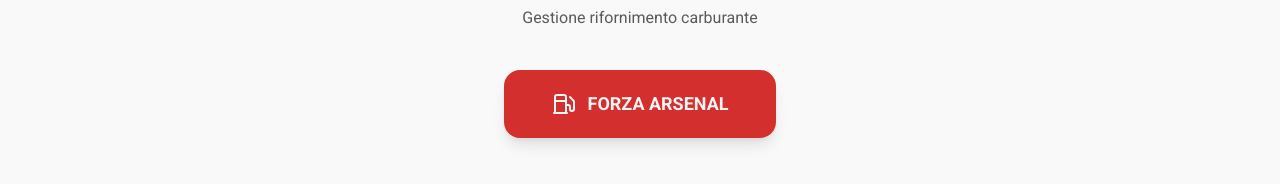
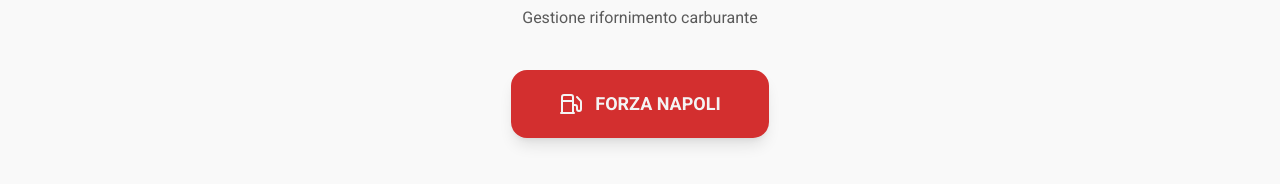
Before and after one commit to francescosaponaro/napolitrans, a Next.js app: page / in a window 1280 px wide. Shown: the part 380-564 px from the top of the page. Built offline with nearby package versions, Linux system fonts and the light colour scheme.

Commit message:
draft: change the button text to 'FORZA NAPOLI'

```diff
--- a/app/page.tsx
+++ b/app/page.tsx
@@ -89,7 +89,7 @@
                        hover:bg-[#B71C1C] hover:scale-105 active:scale-95"
           >
             <Fuel className="w-6 h-6" />
-            FORZA ARSENAL
+            FORZA NAPOLI
           </button>
         </div>
       )}
```
